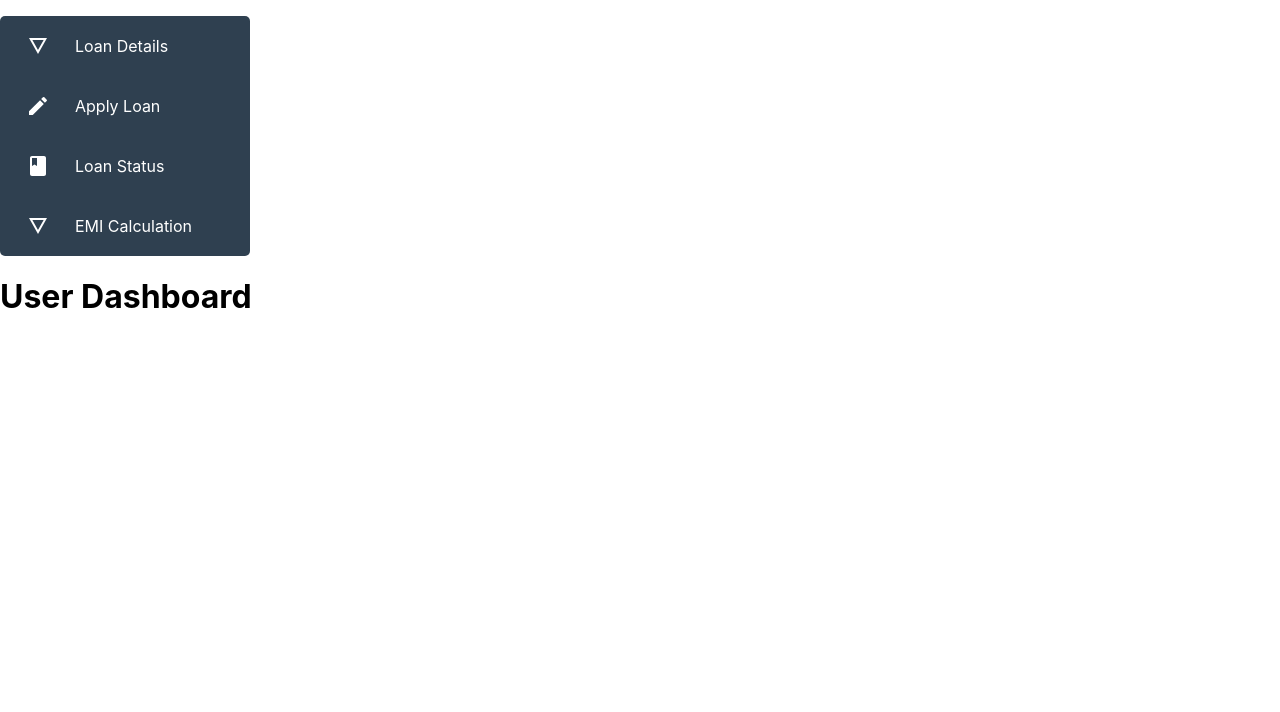
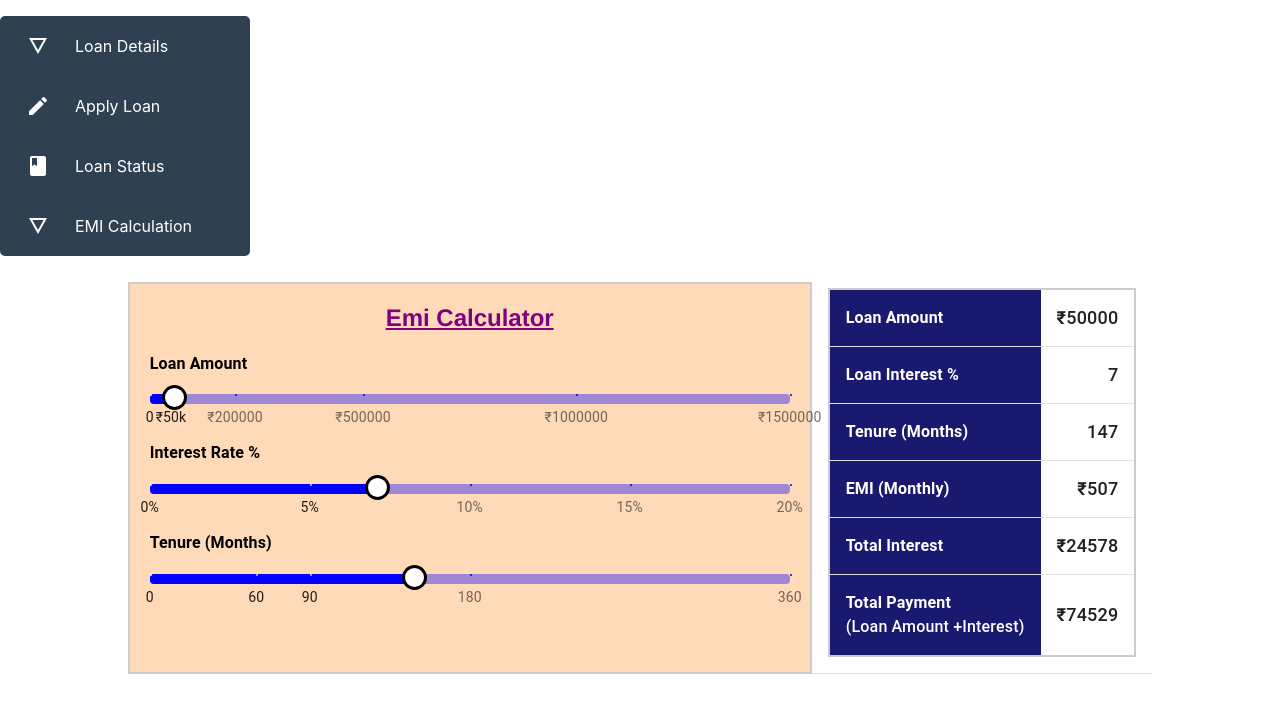
Before and after one commit to vivekR8/insta-loan, a React (Create React App) app: page /emi-calculator in a window 1280 px wide. Shown: the top 712 px of the page. Built offline with nearby package versions, Linux system fonts and the light colour scheme.

Commit message:
Adding the emi calculator

```diff
--- a/src/App.js
+++ b/src/App.js
@@ -9,6 +9,8 @@ import Dashboard from './pages/Dashboard';
 import Sidebar from './components/SideBar';
 // import LoanDetails from './pages/LoanDetials';
 import './App.css';
+import EMI from './pages/EmiCalculator';
+import EmiCalculator from './pages/EmiCalculator';
 
 class  App extends React.Component{
 
@@ -24,7 +26,7 @@ class  App extends React.Component{
               <Route exact path="/loan-details" component={Dashboard}/>
               <Route exact path="/apply-loan" component={Dashboard}/>
               <Route exact path="/loan-status" component={Dashboard}/>
-              <Route exact path="/emi-calculator" component={Dashboard}/>
+              <Route exact path="/emi-calculator" component={EmiCalculator}/>
           </div>
       </Router>
     </div>
--- a/src/components/SideBarData.js
+++ b/src/components/SideBarData.js
@@ -1,4 +1,4 @@
-import React from 'react';
+import React,{useState} from 'react';
 import DetailsIcon from '@material-ui/icons/Details';
 import CreateIcon from '@material-ui/icons/Create';
 import BookIcon from '@material-ui/icons/Book';
--- /dev/null
+++ b/src/components/SliderMarks.js
@@ -0,0 +1,27 @@
+const SliderMarks={
+marksTenure:[
+{value:0,label:"0"},
+{value:60,label:"60"},
+{value:90,label:"90"},
+{value:180,label:"180"},
+{value:360,label:"360"}
+],
+marksInt:[
+    {value:0,label:"0%"},
+    {value:5,label:"5%"},
+    {value:10,label:"10%"},
+    {value:15,label:"15%"},
+    {value:20,label:"20%"}
+    ],
+    marksAmt:[
+        {value:0,label:"0"},
+        {value:50000,label:"₹50k"},
+        {value:200000,label:"₹200000"},
+        {value:500000,label:"₹500000"},
+        {value:1000000,label:"₹1000000"},
+        {value:1500000,label:"₹1500000"}
+        ]
+
+
+}
+export default SliderMarks;
--- /dev/null
+++ b/src/components/TableDetails.js
@@ -0,0 +1,38 @@
+import React from 'react';
+import { Table,TableCell,TableHead,TableRow } from '@material-ui/core';
+import '../css/Emi.css';
+export default function  TableDetails(props) {
+    return (
+        <Table style={{width:'100%',border:'2px solid #CCC'}} aria-label="Simple table">
+            <TableHead>
+                <TableRow>
+                    <TableCell className="ETableCellText"><strong>Loan Amount</strong></TableCell>
+                    <TableCell className="ETableCellVal"><strong>₹</strong>{props.pAmount}</TableCell>
+                </TableRow>
+                <TableRow>
+                    <TableCell className="ETableCellText"><strong>Loan Interest %</strong></TableCell>
+                    <TableCell className="ETableCellVal"><strong></strong>{props.interest}</TableCell>
+                </TableRow>
+                <TableRow>
+                    <TableCell className="ETableCellText"><strong>Tenure (Months)</strong></TableCell>
+                    <TableCell className="ETableCellVal"><strong></strong>{props.duration}</TableCell>
+                </TableRow>
+                <TableRow>
+                    <TableCell className="ETableCellText"><strong>EMI (Monthly)</strong></TableCell>
+                    <TableCell className="ETableCellVal"><strong>₹</strong>{props.emi}</TableCell>
+                </TableRow>
+                <TableRow>
+                    <TableCell className="ETableCellText"><strong>Total Interest</strong></TableCell>
+                    <TableCell className="ETableCellVal"><strong>₹</strong>{props.ToatalAmountOfInterest}</TableCell>
+                </TableRow>
+                <TableRow>
+                    <TableCell className="ETableCellText"><strong>Total Payment</strong><br/>(Loan Amount +Interest)</TableCell>
+                    <TableCell className="ETableCellVal"><strong>₹</strong>{props.totalAmt?props.totalAmt:0}</TableCell>
+                </TableRow>
+            </TableHead>
+
+
+        </Table>
+
+    )
+}
--- /dev/null
+++ b/src/css/Emi.css
@@ -0,0 +1,27 @@
+.Emi{
+    justify-content: center;
+    display: flex;
+    width: 100%;
+}
+.ETableCellText{
+    background-color: midnightblue;
+    color: white !important;
+    font-size: 16px !important;
+}
+.ETableCellVal{
+    text-align: right !important;
+    font-size: 18px !important;
+}
+.CalApp{
+    width: 50%;
+    border: 2px #CCC solid;
+    padding-left: 20px;
+    padding-right: 20px;
+    margin-top: 10px;
+    background-color :peachpuff;
+}
+.CalHeading{
+    text-align: center;
+    font-family: 'Franklin Gothic Medium', 'Arial Narrow', Arial, sans-serif;
+    color: purple;
+}
--- /dev/null
+++ b/src/pages/EmiCalculator.js
@@ -0,0 +1,62 @@
+import React,{useState} from 'react';
+import '../css/Emi.css';
+import { withStyles } from '@material-ui/styles';
+import { Slider, withTheme } from '@material-ui/core';
+import { Typography } from '@material-ui/core';
+import { Table, TableCell,TableRow } from '@material-ui/core';
+import TableDetails from '../components/TableDetails';
+import SliderMarks from '../components/SliderMarks';
+const PrettoSlider=withStyles({
+    root:{color:'Blue',height:10},
+    thumb:{height:25,width:25,backgroundColor:'white',border:'3px solid black',marginTop:-9,marginLeft:-9},
+    track:{height:10,borderRadius:4},
+    rail:{height:10,borderRadius:4},
+})(Slider);
+
+function EmiCalculator()
+{   const[pAmount,setpAmount]=useState(50000);
+    const[interest,setinterest]=useState(7);
+    const[duration,setDuration]=useState(147);
+    const maxValue=1500000;
+    const intMax=20;
+    const maxDuration=360;
+
+    const intr=interest/1200;
+    const emi= duration?Math.round(pAmount*intr/(1-(Math.pow(1/(1+intr),duration)))):0;
+    const totalAmt=duration*emi;
+    var ToatalAmountOfCredit=Math.round((emi/intr)*(1-Math.pow((1+intr),(-duration))));
+    const ToatalAmountOfInterest=Math.round(totalAmt-ToatalAmountOfCredit);
+    return(
+        <div className="Emi">
+            <div className="CalApp">
+                <h2 className="CalHeading"><u>Emi Calculator</u></h2>
+            <div>
+                <Typography gutterBottom><strong>Loan Amount</strong></Typography>
+                <PrettoSlider value={pAmount} marks={SliderMarks.marksAmt} onChange={(event,vAmt)=>{setpAmount(vAmt)}}defaultValue={pAmount} max={maxValue} valueLabelDisplay="auto"/>
+            </div>
+            <div>
+                 <Typography gutterBottom><strong>Interest Rate %</strong></Typography>
+                 <PrettoSlider value={interest} marks={SliderMarks.marksInt}onChange={(event,vInt)=>{setinterest(vInt);}}defaultValue={interest} max={intMax} valueLabelDisplay="auto"/>
+            </div>
+            <div>
+                 <Typography gutterBottom><strong>Tenure (Months)</strong></Typography>
+                 <PrettoSlider value={duration} marks={SliderMarks.marksTenure} onChange={(event,vDur)=>{setDuration(vDur);}}defaultValue={duration} max={maxDuration} valueLabelDisplay="auto"/>
+
+            </div>
+            </div>
+            <div>
+                <Table>
+                    <TableRow>
+                        <TableCell>
+                            <TableDetails pAmount={pAmount} totalAmt={totalAmt} interest={interest} duration={duration} emi={emi} ToatalAmountOfInterest={ToatalAmountOfInterest}></TableDetails>
+                        </TableCell>
+                    </TableRow>
+
+                </Table>
+            </div>
+
+        </div>
+    );
+}
+
+export default EmiCalculator;
```
